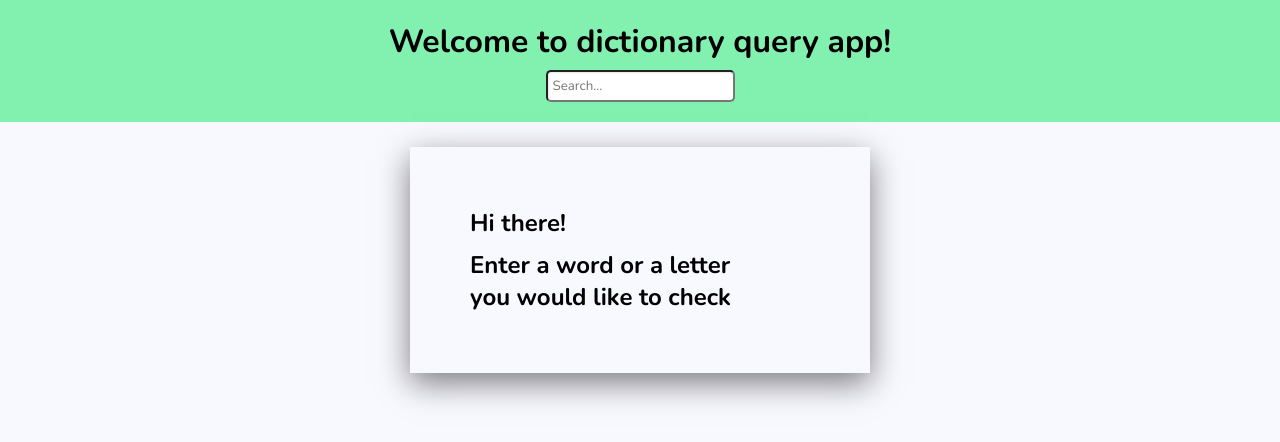
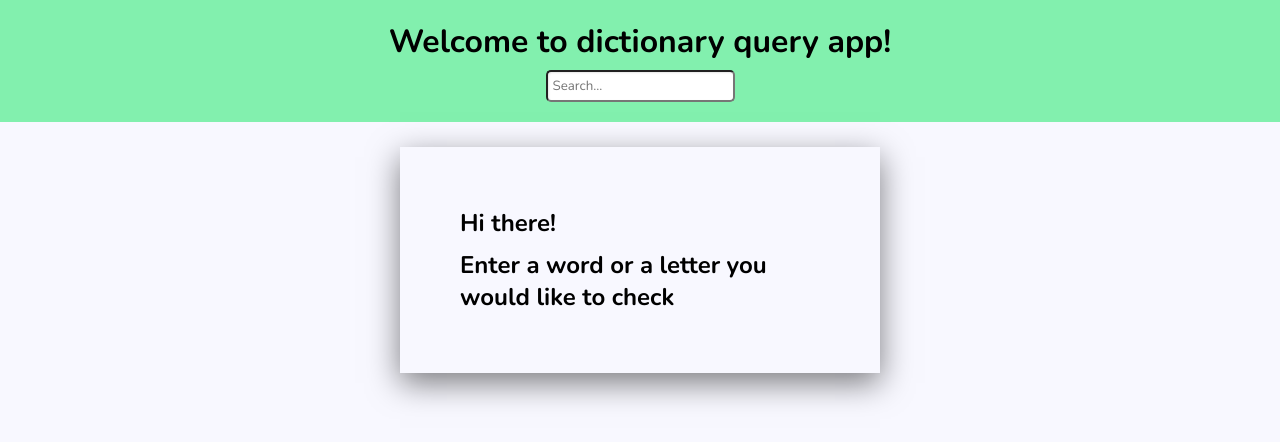
Before and after one commit to orimaro123/english-dict-queries, a React (Create React App) app: page / in a window 1280 px wide. Shown: the top 442 px of the page. Built offline with nearby package versions, Linux system fonts and the light colour scheme; what an-array-of-english-words would draw is missing.

Commit message:
add style

```diff
--- a/src/components/Results.jsx
+++ b/src/components/Results.jsx
@@ -21,7 +21,7 @@ export const Results = observer(() => (
         justifyItems: "center",
         justifyContent: "center",
         justifySelf: "center",
-        width: "500px",
+        width: "600px",
       }}
     >
       {storeInstance.currentWord.length > 0 ? (
@@ -43,7 +43,9 @@ export const Results = observer(() => (
         <div css={sectionCss}>
           <h1>
             <p> Hi there! </p>
-            <p style={{ marginTop:"10px" }}>Enter a word or a letter you would like to check</p>
+            <p style={{ marginTop: "10px" }}>
+              Enter a word or a letter you would like to check
+            </p>
           </h1>
         </div>
       )}
--- a/src/styles/styles.js
+++ b/src/styles/styles.js
@@ -31,8 +31,8 @@ export const headerCss = css({
 export const sectionCss = css({
   marginTop: "25px",
   display: "flex",
-  justifyContent: "center",
+  justifyContent: "left",
   width: "60%",
   boxShadow: "0 10px 30px 0 rgba(0,0,0,0.5)",
-  padding: "60px 100px 60px 60px",
+  padding: "60px 60px 60px 60px",
 });
```
